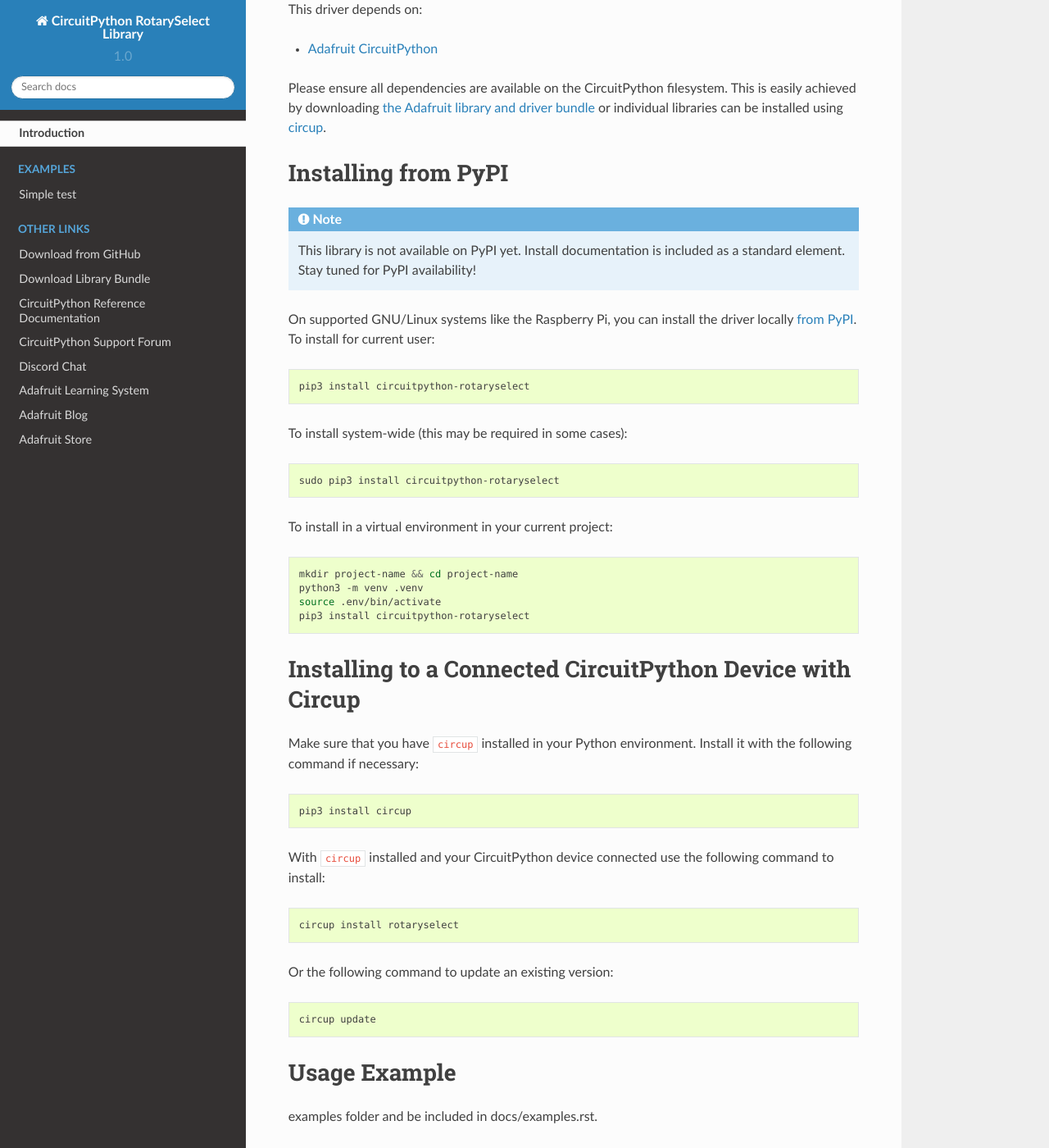
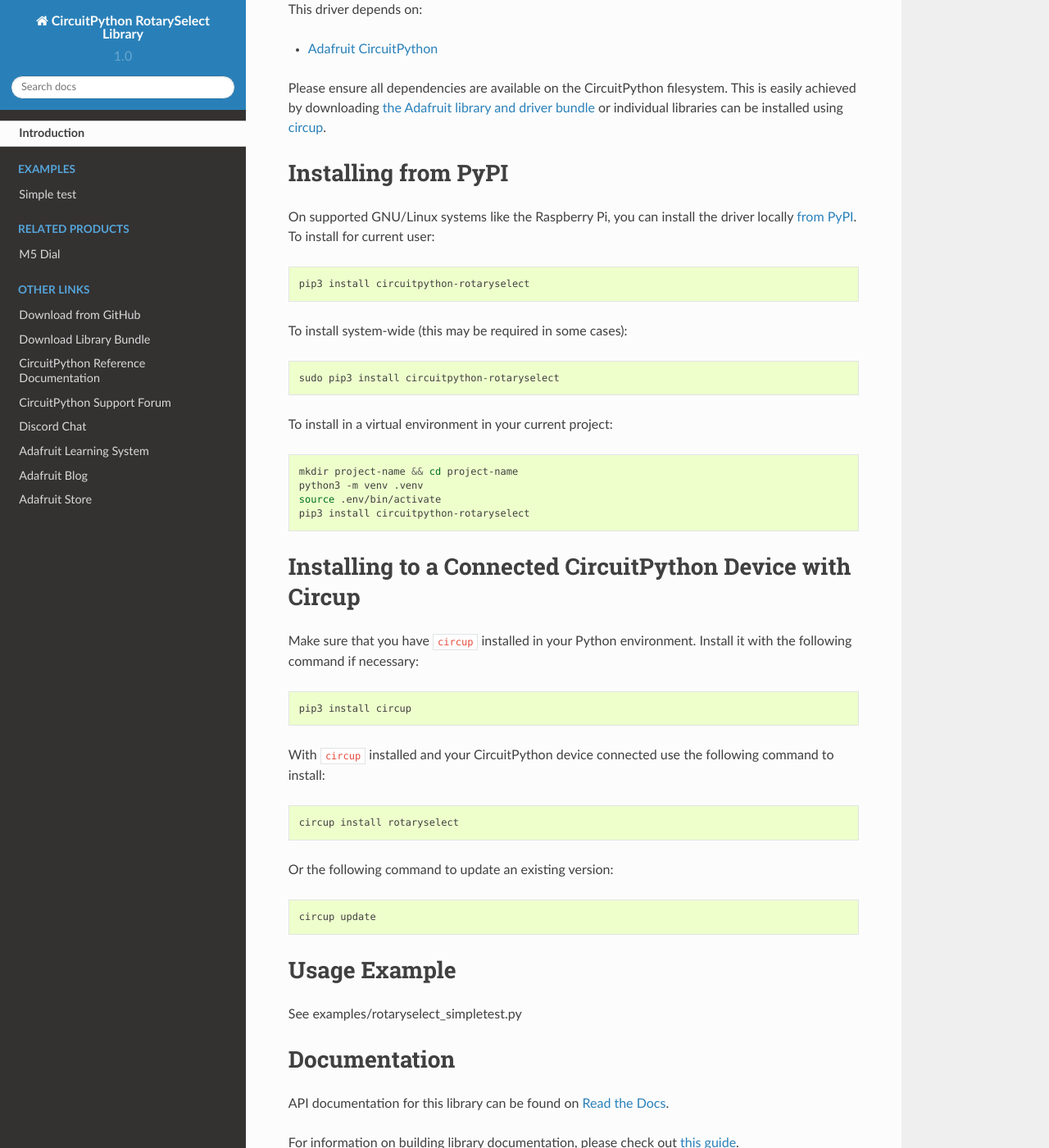
Before and after one commit to FoamyGuy/CircuitPython_RotarySelect, a Sphinx documentation site: the page built from docs/index.rst, in a window 1280 px wide and 1400 px high, scrolled down 313 px. Shown: the whole window at 82% size. Built offline with Sphinx 7.4.7 and the Read the Docs theme 2.0.0, drawn with Linux system fonts in a browser that asks for light colours; some of the changed text lies outside the part shown.

```diff
--- a/README.rst
+++ b/README.rst
@@ -39,10 +39,6 @@ or individual libraries can be installed using
 
 Installing from PyPI
 =====================
-.. note:: This library is not available on PyPI yet. Install documentation is included
-   as a standard element. Stay tuned for PyPI availability!
-
-.. todo:: Remove the above note if PyPI version is/will be available at time of release.
 
 On supported GNU/Linux systems like the Raspberry Pi, you can install the driver locally `from
 PyPI <https://pypi.org/project/circuitpython-rotaryselect/>`_.
@@ -93,8 +89,7 @@ Or the following command to update an existing version:
 Usage Example
 =============
 
-.. todo:: Add a quick, simple example. It and other examples should live in the
-examples folder and be included in docs/examples.rst.
+See examples/rotaryselect_simpletest.py
 
 Documentation
 =============
--- a/docs/conf.py
+++ b/docs/conf.py
@@ -25,7 +25,7 @@ extensions = [
 # Uncomment the below if you use native CircuitPython modules such as
 # digitalio, micropython and busio. List the modules you use. Without it, the
 # autodoc module docs will fail to generate with a warning.
-# autodoc_mock_imports = ["digitalio", "busio"]
+autodoc_mock_imports = ["displayio", "vectorio"]
 
 autodoc_preserve_defaults = True
 
--- a/docs/index.rst
+++ b/docs/index.rst
@@ -24,14 +24,11 @@ Table of Contents
 .. toctree::
     :caption: Tutorials
 
-.. todo:: Add any Learn guide links here. If there are none, then simply delete this todo and leave
-    the toctree above for use later.
 
 .. toctree::
     :caption: Related Products
 
-.. todo:: Add any product links here. If there are none, then simply delete this todo and leave
-    the toctree above for use later.
+    M5 Dial <https://www.adafruit.com/product/5966>
 
 .. toctree::
     :caption: Other Links
--- a/requirements.txt
+++ b/requirements.txt
@@ -6,3 +6,5 @@
 Adafruit-Blinka
 adafruit-circuitpython-displayio-layout
 adafruit-circuitpython-display-text
+adafruit-circuitpython-display-shapes
+adafruit-circuitpython-imageload
```
Also changed, not shown: rotaryselect.py (+1 -7 lines).
